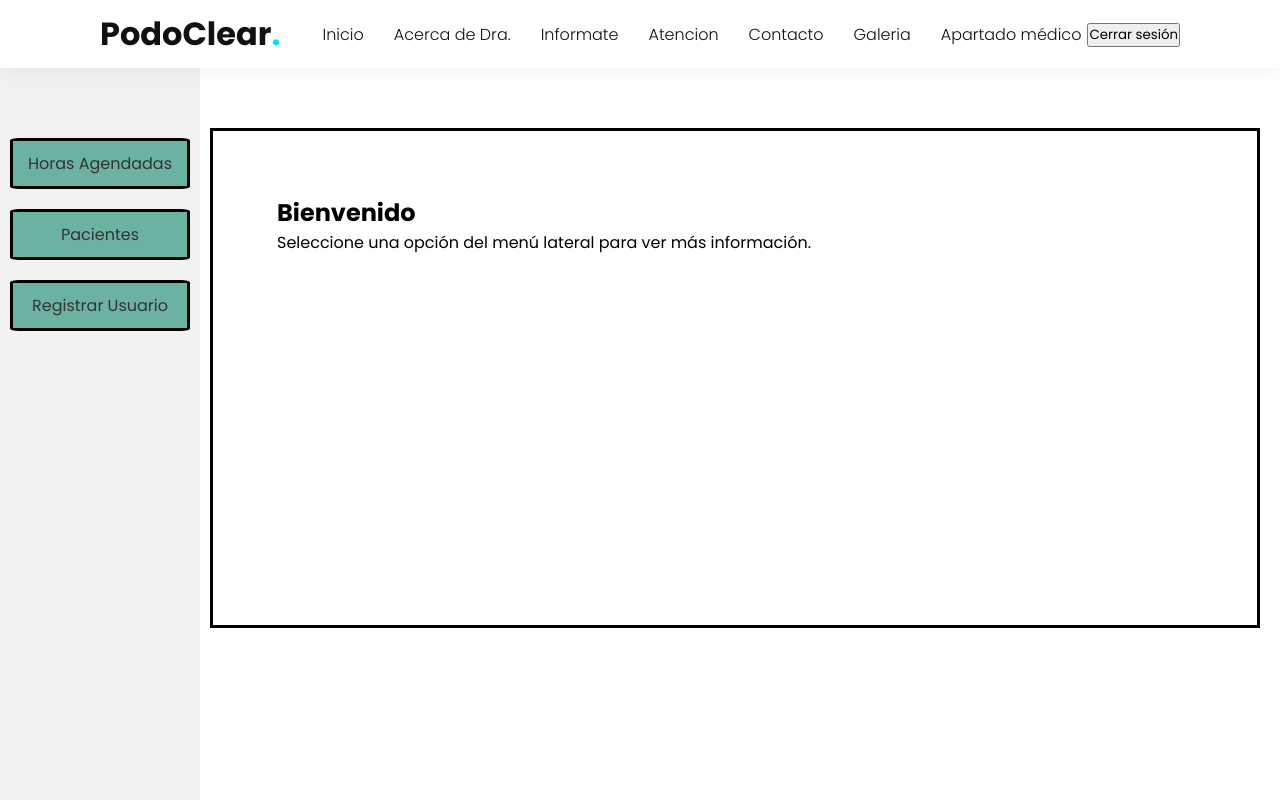
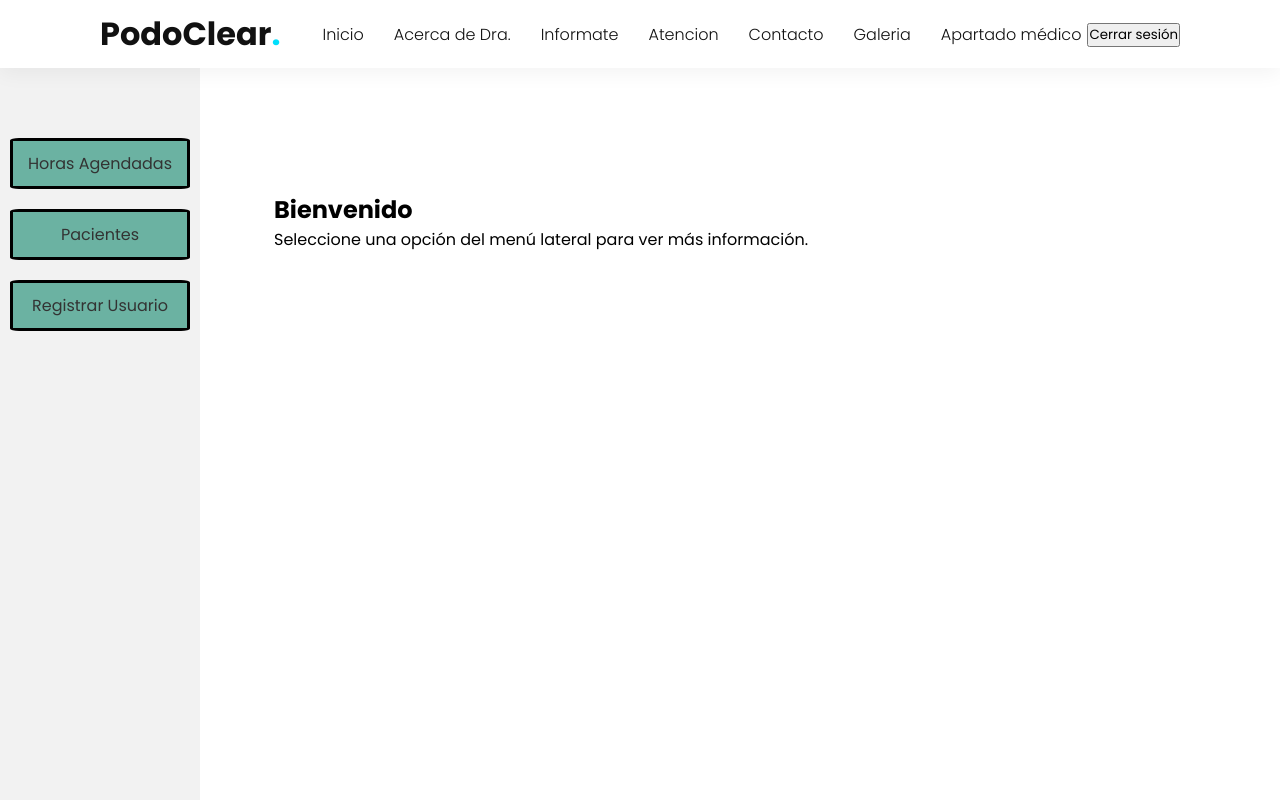
Before and after one commit to soqus/gestion, a PHP site: page /vista_medica.php in a window 1280 px wide. Run offline with PHP 8.4, Linux system fonts and the light colour scheme; a user stored in the database is signed in.

Commit message:
Elimancion del borde negro contenido

```diff
--- a/vista_medica.css
+++ b/vista_medica.css
@@ -114,14 +114,6 @@ body {
     padding: 10px; /*separacion de los botones*/
 }
 
-.contenido {
-    margin-left: 200px;
-    /* Ajusta el margen para evitar que se solape con el menú */
-    padding: 20px;
-    border: 3px solid black;
-    padding: 10px;
-  }
-
   .menu_lateral li a:hover {
     background-color: #ccc;
   }
@@ -134,5 +126,5 @@ body {
     height: 500px;
     padding: 5%;
 
-    border: 3px solid #000000;
+
   }
```
